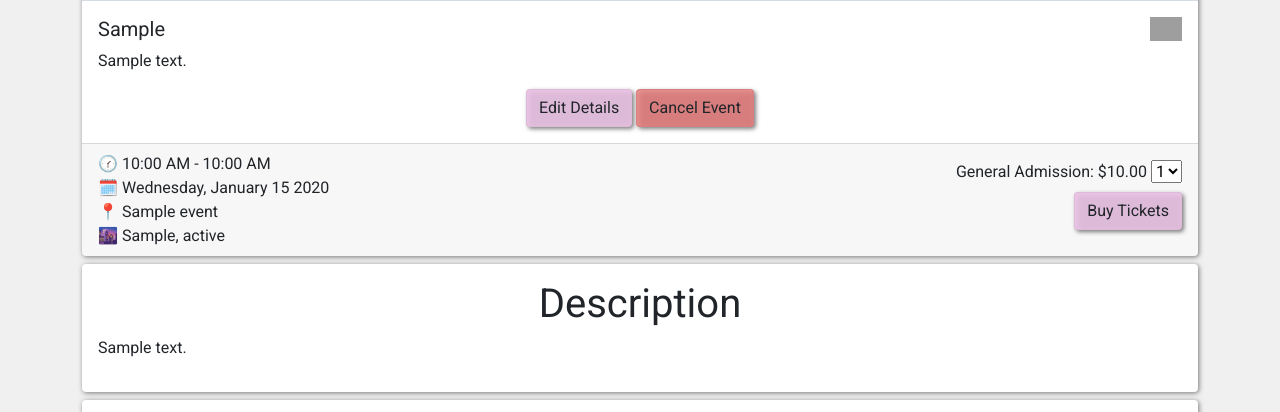
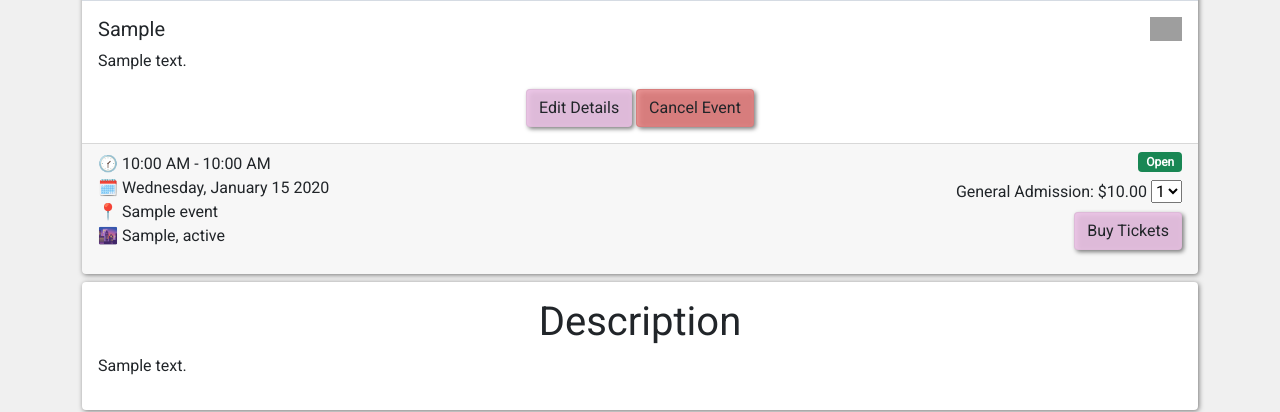
Before and after one commit to TarekHawari/a2_group15, a Flask app: page /events/1 in a window 1280 px wide. Shown: the part 902-1314 px from the top of the page. Run offline with Flask 3, Linux system fonts and the light colour scheme; tables that the repository leaves empty hold one stand-in row (values such as "Sample post"); grey boxes marked "Sample" are stand-in pictures; some libraries are stand-ins or nearby versions; grey boxes are pictures that could not be loaded.

Commit message:
initial implementation of event status

```diff
--- a/website/events.py
+++ b/website/events.py
@@ -65,6 +65,7 @@ def create():
             date=form.date.data,
             general_admission_price=form.general_admission_price.data,
             general_admission_available=form.general_admission_available.data,
+            status="Open",
         )
         db.session.add(event)
         db.session.commit()
@@ -107,6 +108,6 @@ def edit(id):
 @eventbp.route("/cancel/<id>")
 def cancel(id):
     event = db.session.scalar(db.select(Event).where(Event.id == id))
-    # edit event status here
-    # db.session.commit()
+    event.status = "Cancelled"
+    db.session.commit()
     return redirect(url_for("event.show", id=event.id))
--- a/website/models.py
+++ b/website/models.py
@@ -36,6 +36,7 @@ class Event(db.Model):
     date = db.Column(db.Date)
     general_admission_price = db.Column(db.Float)
     general_admission_available = db.Column(db.Integer)
+    status = db.Column(db.String(16))
 
     # relation to call event.comments and comment.event
     # comments = db.relationship("Comment", backref="event")
--- a/website/static/style/style.css
+++ b/website/static/style/style.css
@@ -40,6 +40,11 @@ a:hover {
     box-shadow: 2px 2px 4px rgba(0, 0, 0, 0.5), 2px 2px 5px #e89393 inset;
 }
 
+.btn-inactive {
+    background-color: #a3a3a3;
+    box-shadow: 2px 2px 4px rgba(0, 0, 0, 0.5), 2px 2px 5px #bebebe inset;
+}
+
 .btn-custom:hover,
 .btn-cancel:hover {
     border-color: #9c4a91;
--- a/website/templates/events/show.html
+++ b/website/templates/events/show.html
@@ -43,18 +43,32 @@
           <form action="{{ url_for('booking.create', id=event.id) }}" method="POST">
             {{ form.hidden_tag() }}
             <p class="text-end my-0">
-              <!-- add status here -->
+              {% if event.status == "Open" %}
+              <span class="badge bg-success">Open</span>
+              {% elif event.status == "Cancelled" %}
+              <span class="badge bg-danger">Cancelled</span>
+              {% elif event.status == "Sold Out" %}
+              <span class="badge bg-warning text-dark">Sold Out</span>
+              {% else %}
+              <span class="badge bg-secondary">Inactive</span>
+              {% endif %}
             </p>
             <p class="text-end my-0">
               <label for="ga">General Admission: ${{ "{:.2f}".format(event.general_admission_price) }}</label>
+              {% if event.status == "Open" %}
               <select id="ga" name="ga" class="mt-2">
                 {% for i in range(1, ga_available + 1) %}
                 <option value="{{i}}">{{i}}</option>
                 {% endfor %}
               </select>
+              {% endif %}
             </p>
             <p class="text-end my-2">
+              {% if event.status == "Open" %}
               <input type="submit" value="Buy Tickets" class="btn btn-custom" />
+              {% else %}
+              <button type="button" class="btn btn-inactive" disabled>Unavailable</button>
+              {% endif %}
             </p>
           </form>
         </div>
```
Also changed, not shown: website/templates/index.html (+8 -0 lines), website/static/img/rySgwbrS-AquaTriangle.jpg (added).
